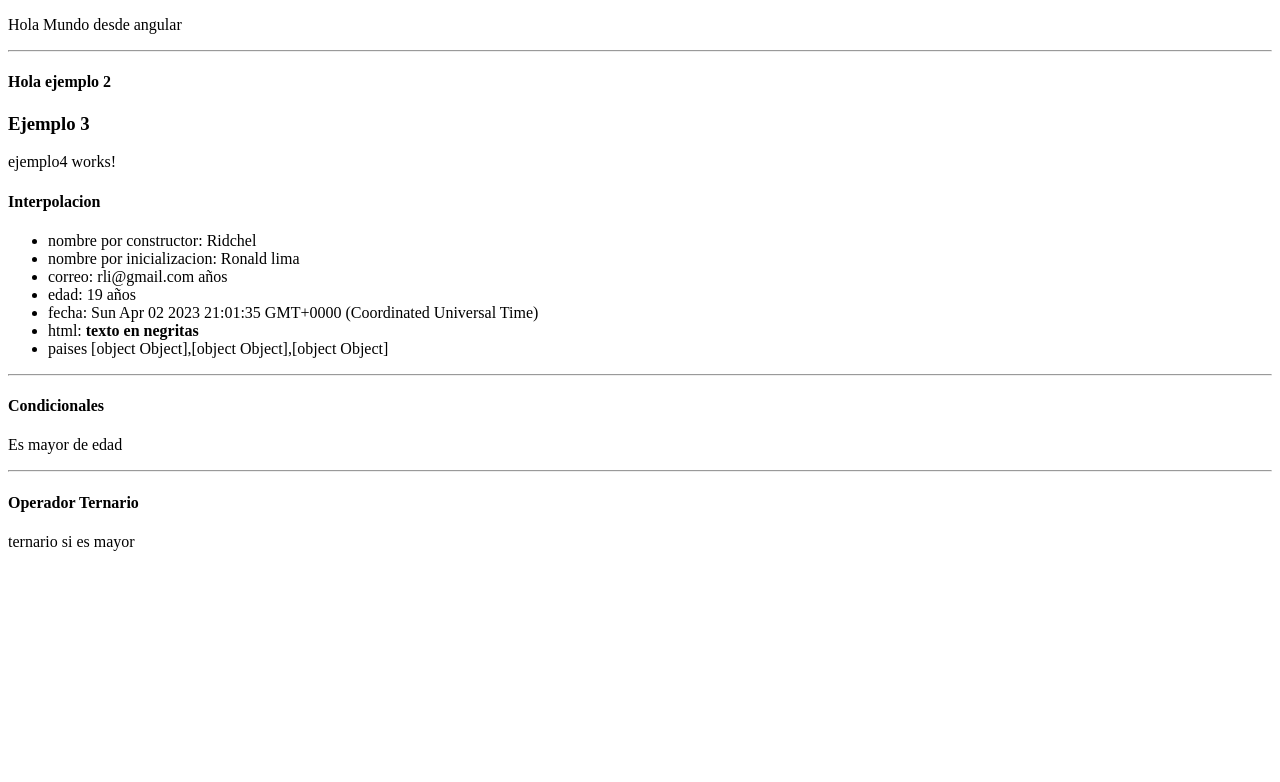
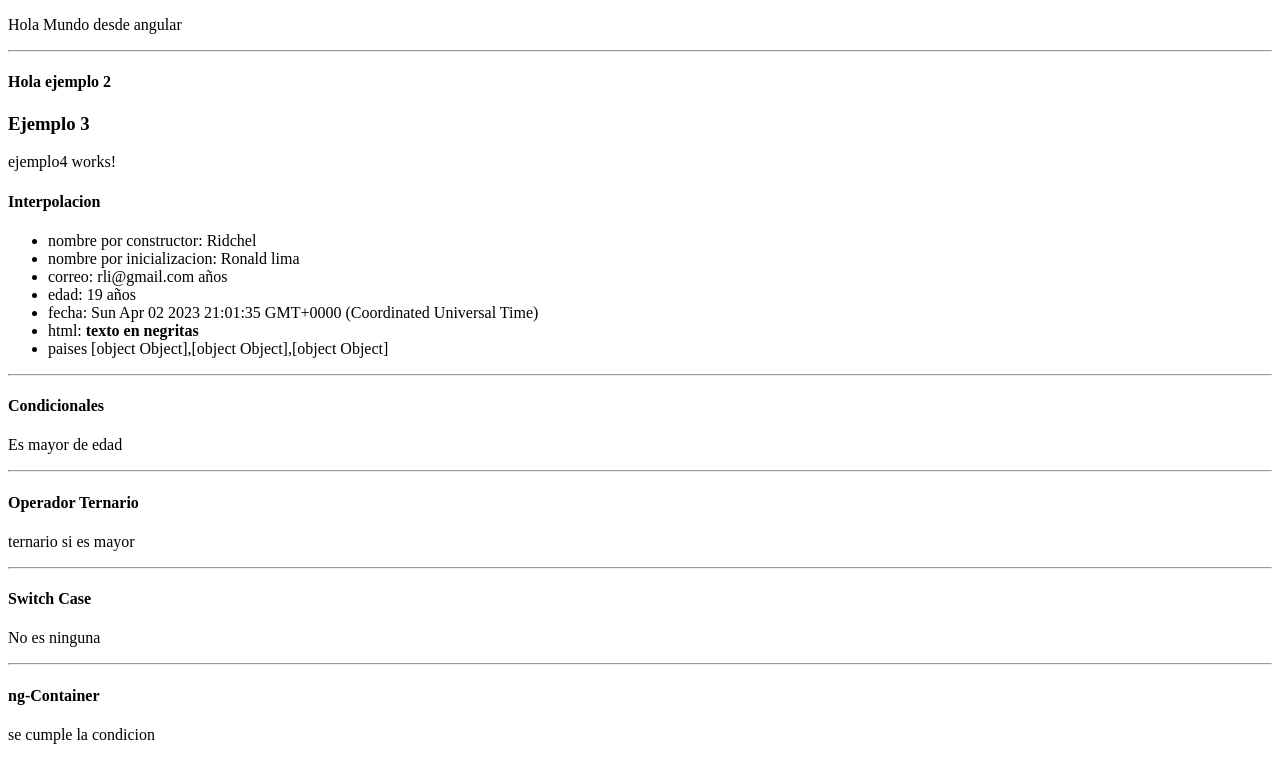
Before and after one commit to Dlanor91/PrimerosPasosAngular, an Angular app: page / in a window 1280 px wide. Shown: the top 782 px of the page. Built offline with nearby package versions, Linux system fonts and the light colour scheme.

Commit message:
condicionales

```diff
--- a/src/app/ejemplos/basicos/basicos.component.html
+++ b/src/app/ejemplos/basicos/basicos.component.html
@@ -17,3 +17,16 @@
 <hr>
 <h4>Operador Ternario</h4>
 <p>{{ (edad>=18)? 'ternario si es mayor':'ternario no es mayor'}}</p>
+<hr>
+<h4>Switch Case</h4>
+<div [ngSwitch]="numero">
+    <p *ngSwitchCase="12">Es 12</p>
+    <p *ngSwitchCase="13">Es 13</p>
+    <p *ngSwitchCase="14">Es 14</p>
+    <p *ngSwitchDefault>No es ninguna</p>
+</div>
+<hr>
+<h4>ng-Container</h4>
+<ng-container *ngIf="edad>=18">
+    se cumple la condicion
+</ng-container>
--- a/src/app/ejemplos/basicos/basicos.component.ts
+++ b/src/app/ejemplos/basicos/basicos.component.ts
@@ -10,6 +10,7 @@ export class BasicosComponent {
   nombreMio : string = "Ronald lima";
   correo : any = "rli@gmail.com";
   edad:number = 19;
+  numero: number =17;
   fecha = new Date();
   html : string = `<strong>texto en negritas</strong>`;
   paises : Array<any>;
```
